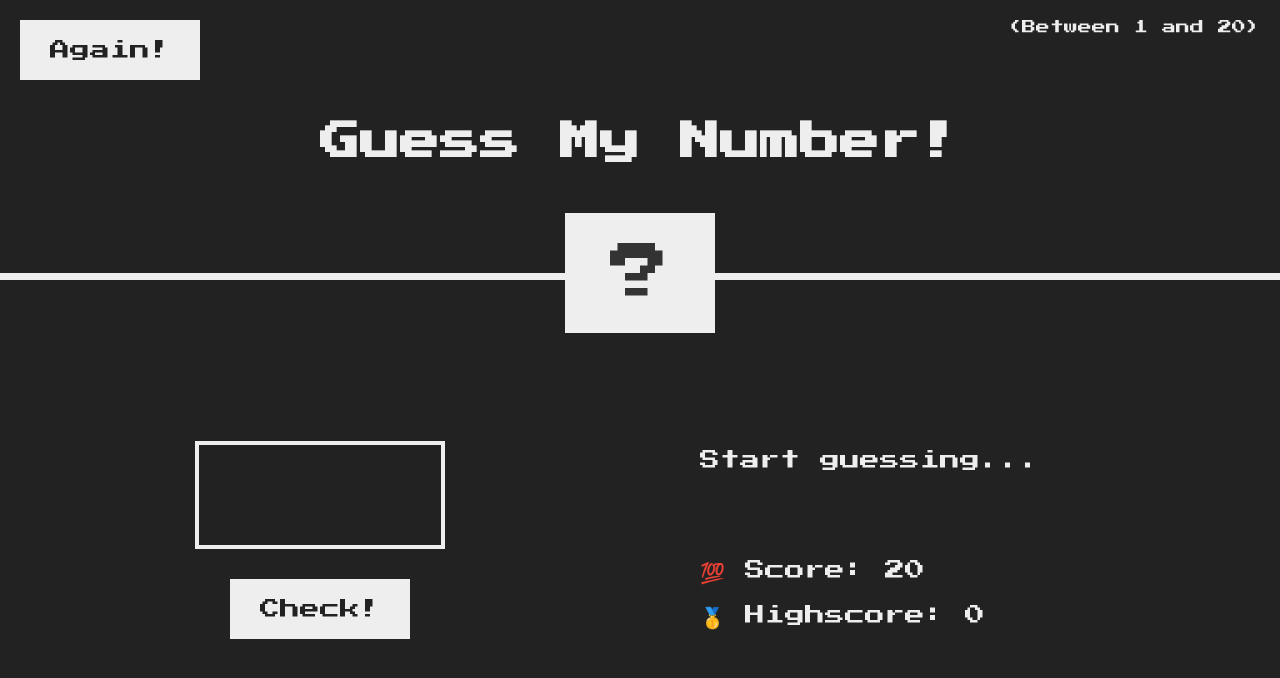
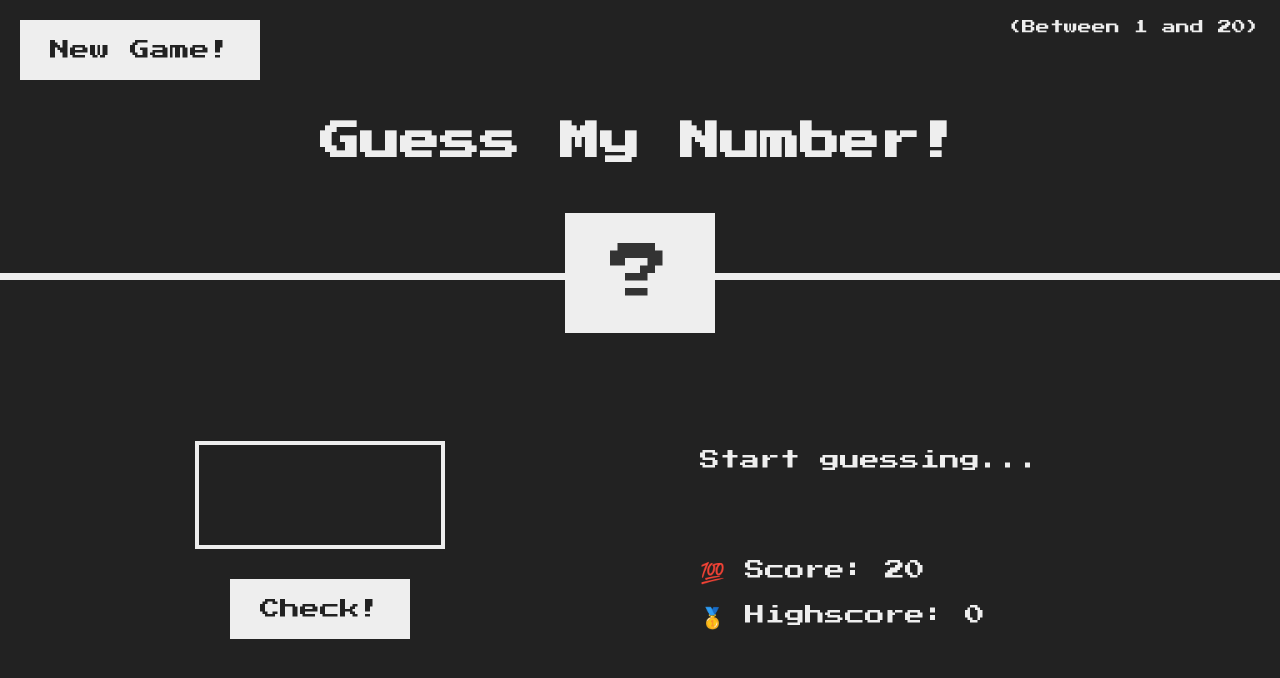
Before and after one commit to AbhiRehal/GuessMyNumber, a plain HTML site: page index.html in a window 1280 px wide. Drawn offline with Linux system fonts and the light colour scheme.

Commit message:
Update index.html

```diff
--- a/index.html
+++ b/index.html
@@ -11,7 +11,7 @@
     <header>
       <h1>Guess My Number!</h1>
       <p class="between">(Between 1 and 20)</p>
-      <button class="btn again">Again!</button>
+      <button class="btn again">New Game!</button>
       <div class="number">?</div>
     </header>
     <main>
```
